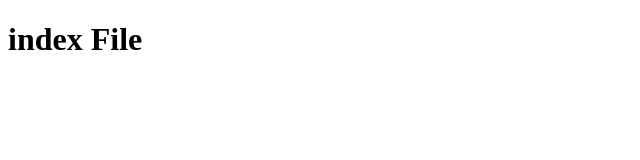
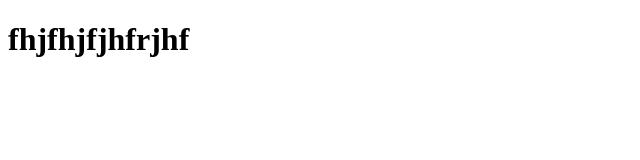
Before and after one commit to umerrgithub/practice, a plain HTML site: page index.html in a window 1280 px wide. Shown: the whole page, without its empty margins (0-640 px from the left). Drawn offline with Linux system fonts and the light colour scheme.

Commit message:
Add files via upload

```diff
--- a/index.html
+++ b/index.html
@@ -7,6 +7,8 @@
     <title>Document</title>
 </head>
 <body>
-    <h1>index File</h1>
+    <h1>
+        fhjfhjfjhfrjhf
+    </h1>
 </body>
 </html>
```
